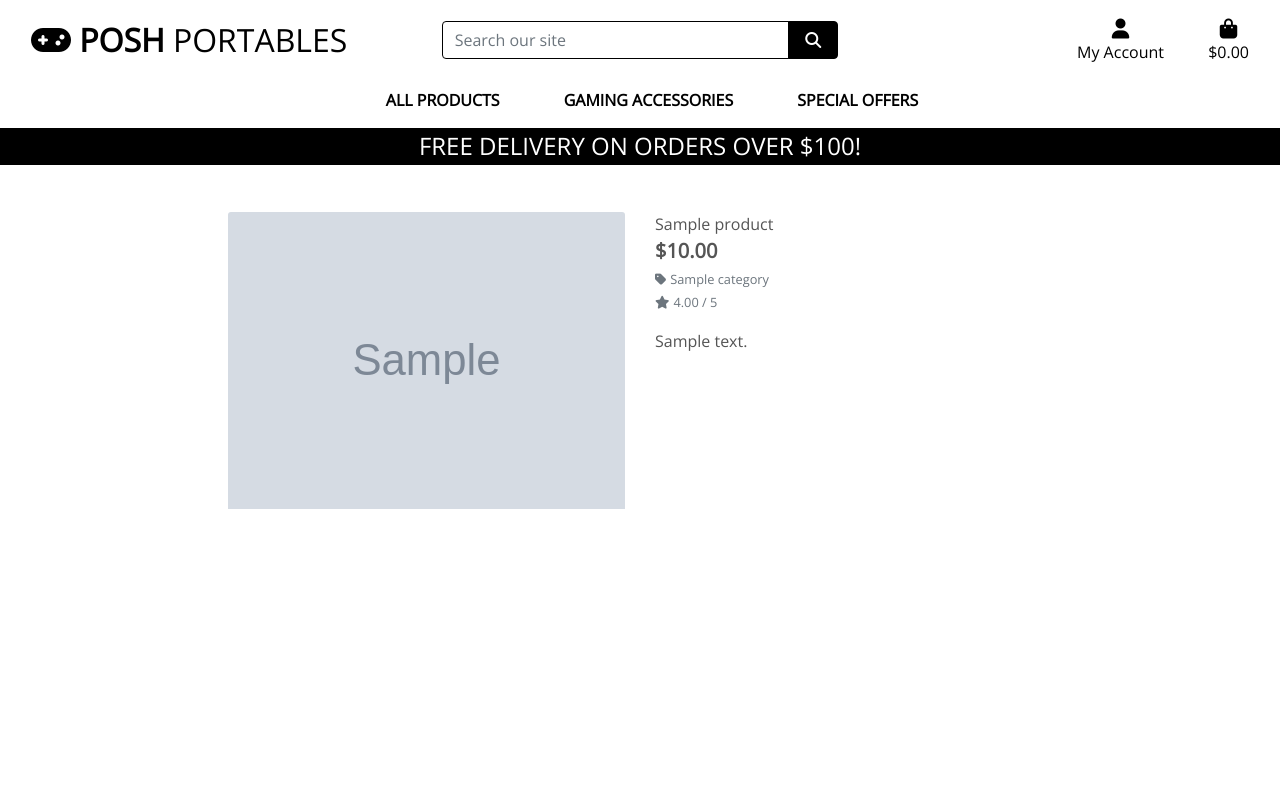
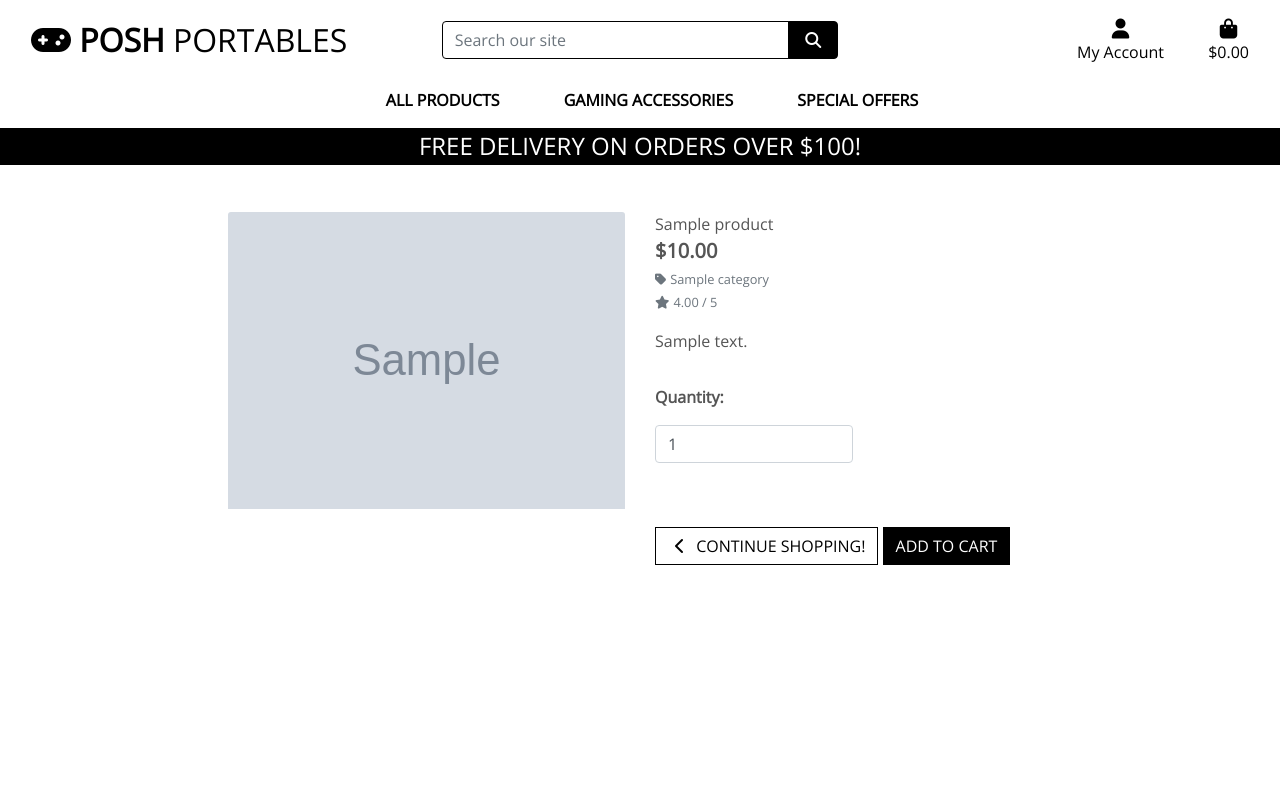
Before and after one commit to pecheylauren02/mp5_posh_portables, a Django app: page /products/1 in a window 1280 px wide. Run offline with Django 3.2, Linux system fonts and the light colour scheme; tables that the repository leaves empty hold one stand-in row (values such as "Sample post"); grey boxes marked "Sample" are stand-in pictures; some libraries are stand-ins or nearby versions.

Commit message:
add add to shopping cart functionality

```diff
--- a/products/templates/products/product_detail.html
+++ b/products/templates/products/product_detail.html
@@ -43,6 +43,31 @@
                 <small class="text-muted">No Rating</small>
                 {% endif %}
                 <p class="mt-3">{{ product.description }}</p>
+                <form class="form" action="{% url 'add_to_shopping_cart' product.id %}" method="POST">
+                    {% csrf_token %}
+                    <div class="form-row">
+                        <div class="col-12">
+                            <p class="mt-3"><strong>Quantity:</strong></p>
+                            <div class="form-group w-50">
+                                <div class="input-group">
+                                    <input class="form-control qty_input" type="number" name="quantity" value="1"
+                                        min="1" max="99" data-item_id="{{ product.id }}" id="id_qty_{{ product.id }}">
+                                </div>
+                            </div>
+                        </div>
+
+                        <div class="col-12">
+                            <a href="{% url 'products' %}" class="btn btn-outline-black rounded-0 mt-5">
+                                <span class="icon">
+                                    <i class="fas fa-chevron-left"></i>
+                                </span>
+                                <span class="text-uppercase">Continue Shopping!</span>
+                            </a>
+                            <input type="submit" class="btn btn-black rounded-0 text-uppercase mt-5" value="Add to Cart">
+                        </div>
+                        <input type="hidden" name="redirect_url" value="{{ request.path }}">
+                    </div>
+                </form>
             </div>
         </div>
     </div>
--- a/shopping_cart/urls.py
+++ b/shopping_cart/urls.py
@@ -2,5 +2,6 @@ from django.urls import path
 from . import views
 
 urlpatterns = [
-    path('', views.view_shopping_cart, name='view_shopping_cart')
+    path('', views.view_shopping_cart, name='view_shopping_cart'),
+    path('add/<item_id>/', views.add_to_shopping_cart, name='add_to_shopping_cart'),
 ]
--- a/static/css/base.css
+++ b/static/css/base.css
@@ -38,6 +38,12 @@ body {
 .btn-black {
     background: black;
     color: white;
+}
+
+.btn-outline-black {
+    background: #fff;
+    color: #000 !important;
+    border: 1px solid #000;
 }
 
 .shop-now-button:hover,
```
Also changed, not shown: shopping_cart/views.py (+19 -1 lines).
